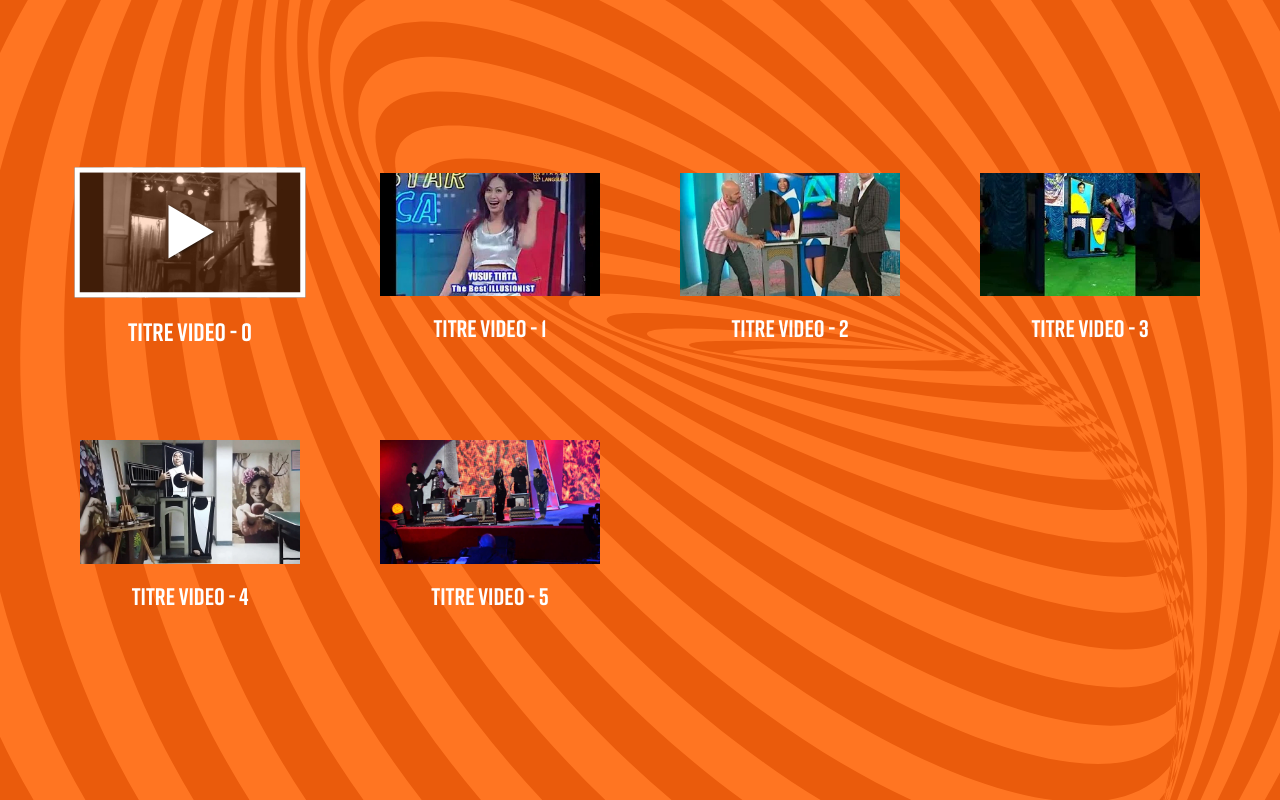
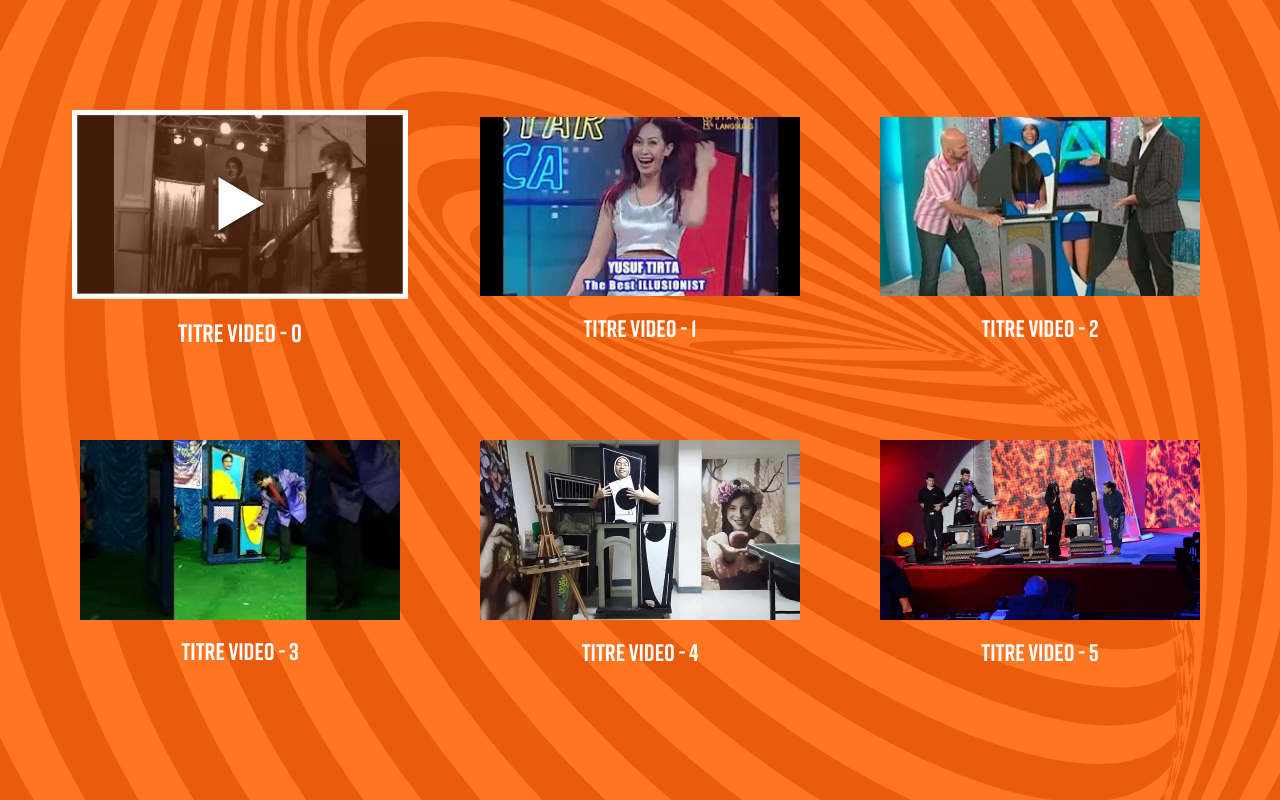
Before and after one commit to rbiiiii/illusions-video-terminal, a Svelte app: page / in a window 1280 px wide. Built offline with nearby package versions, Linux system fonts and the light colour scheme.

Commit message:
add numberOfColumns as a css var

```diff
--- a/src/App.svelte
+++ b/src/App.svelte
@@ -6,7 +6,8 @@
 
 	const body = document.body
 	const maxVideosNumber = Object.keys(videosList).length - 1
-	const numberOfColumns = 4
+	const numberOfColumns = 3
+	document.documentElement.style.setProperty('--numberOfColumns', numberOfColumns);
 
 	let isFullscreen = false
 	let isPlaying = false
--- a/src/VideosPosters.svelte
+++ b/src/VideosPosters.svelte
@@ -19,7 +19,7 @@
 <style>
 	section {
 		display: grid;
-		grid-template-columns: repeat(4, 1fr);
+		grid-template-columns: repeat(var(--numberOfColumns), 1fr);
 		grid-auto-rows: min-content;
 		grid-gap: var(--su);
 		align-items: center;
```
